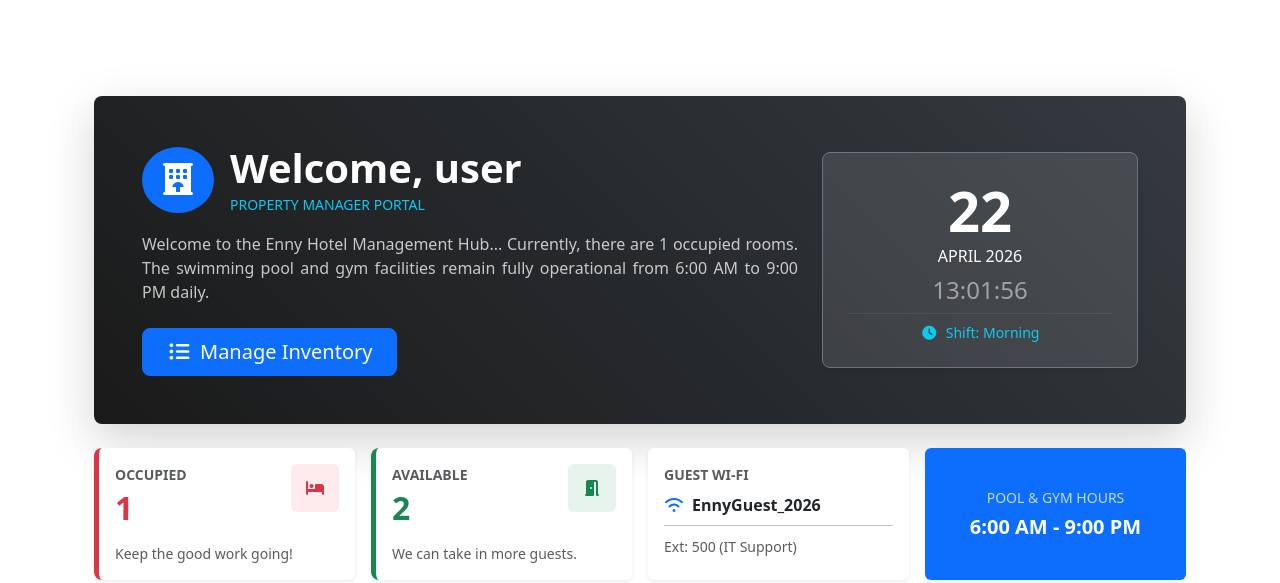
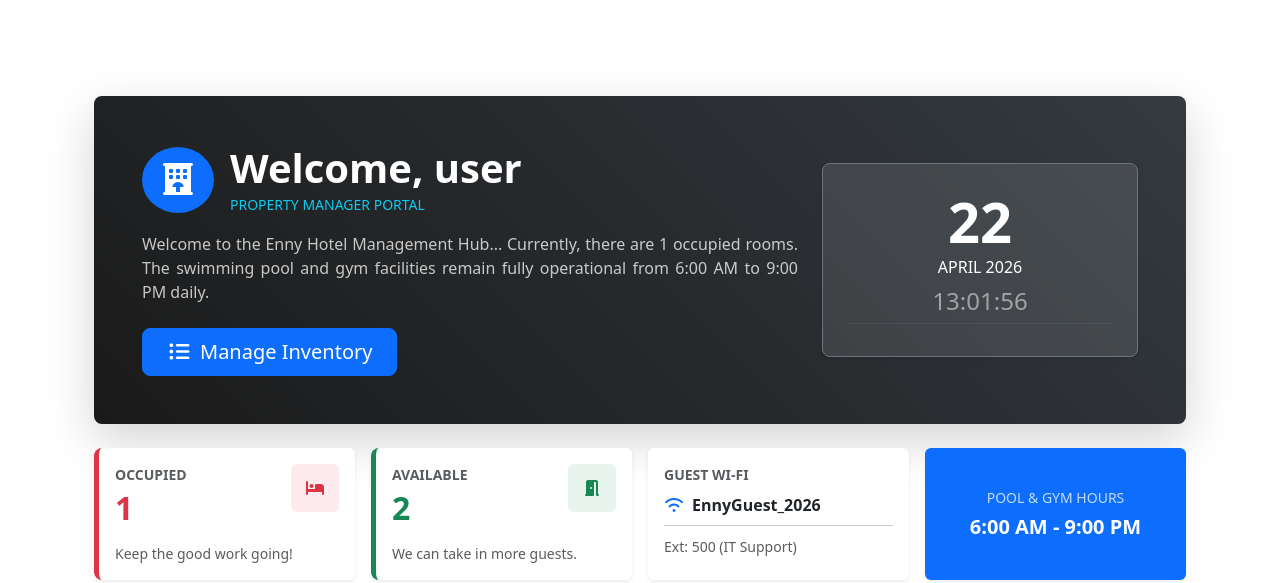
Before and after one commit to Oyegbule/EnnyHotel, a Django app: page / in a window 1280 px wide. Shown: the part 56-639 px from the top of the page. Run offline with Django 5.2, Linux system fonts and the light colour scheme; a user stored in the database is signed in; data comes from the database, SQL or seed files in the repository; some libraries are stand-ins or nearby versions.

```diff
--- a/templates/dashboard/dashboard.html
+++ b/templates/dashboard/dashboard.html
@@ -41,7 +41,7 @@
 
                             <hr class="my-2 text-secondary">
                             <p class="small mb-0 text-info">
-                                <i class="fa fa-clock me-1"></i> Shift: <span id="live-shift">Detecting...</span>
+
                             </p>
                         </div>
                     </div>
```
